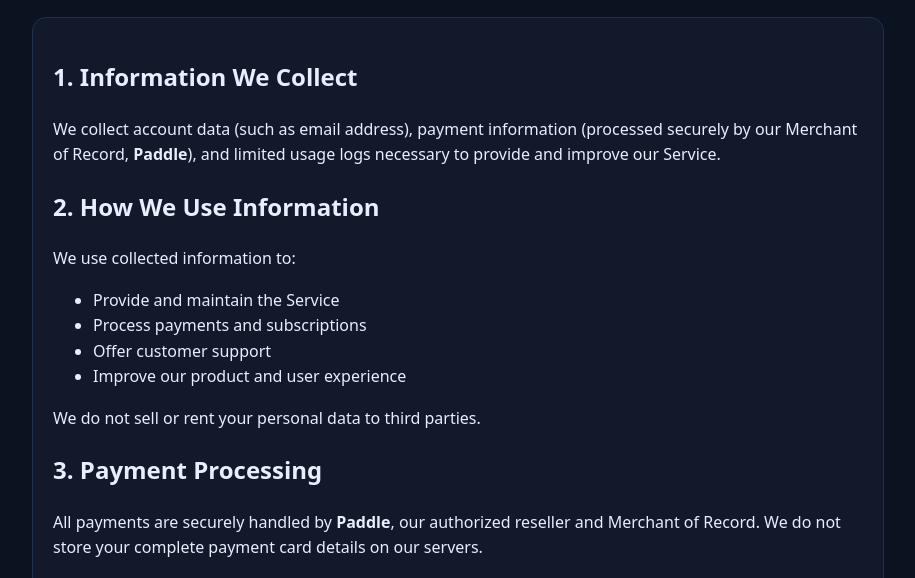
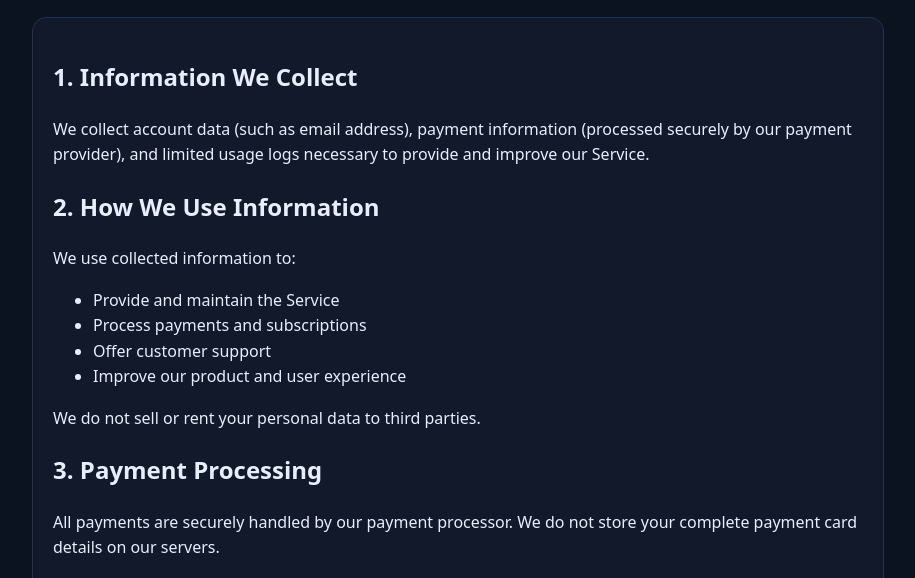
Before and after one commit to godman-cyber/my-website, a plain HTML site: page privacy/index.html in a window 1280 px wide. Shown: the part 194-772 px from the top of the page, without its empty margins (182-1097 px from the left). Drawn offline with Linux system fonts and the light colour scheme.

Commit message:
Update index.html

```diff
--- a/privacy/index.html
+++ b/privacy/index.html
@@ -34,7 +34,7 @@
   <p class="muted">Last updated: August 22, 2025</p>
   <div class="card">
     <h2>1. Information We Collect</h2>
-    <p>We collect account data (such as email address), payment information (processed securely by our Merchant of Record, <strong>Paddle</strong>), and limited usage logs necessary to provide and improve our Service.</p>
+    <p>We collect account data (such as email address), payment information (processed securely by our payment provider), and limited usage logs necessary to provide and improve our Service.</p>
 
     <h2>2. How We Use Information</h2>
     <p>We use collected information to:</p>
@@ -47,7 +47,7 @@
     <p>We do not sell or rent your personal data to third parties.</p>
 
     <h2>3. Payment Processing</h2>
-    <p>All payments are securely handled by <strong>Paddle</strong>, our authorized reseller and Merchant of Record. We do not store your complete payment card details on our servers.</p>
+    <p>All payments are securely handled by our payment processor. We do not store your complete payment card details on our servers.</p>
 
     <h2>4. Data Retention</h2>
     <p>We retain customer data only as long as necessary to comply with legal obligations, resolve disputes, and enforce agreements. Data that is no longer required will be securely deleted.</p>
@@ -80,7 +80,7 @@
     </div>
     <div><strong>Product</strong><br /><a href="/pricing">Pricing</a><br /><a href="/">Features</a></div>
     <div><strong>Legal</strong><br /><a href="/terms">Terms</a><br /><a href="/privacy">Privacy</a><br /><a href="/refund">Refund</a><br /><a href="/cancel">Cancel</a></div>
-    <div><strong>Billing</strong><br /><span class="muted">Merchant of Record: Paddle</span></div>
+    <div><strong>Billing</strong><br /><span class="muted">Cancel anytime from your account dashboard.</span></div>
   </div>
   <div class="container" style="padding:0 24px 26px"><div class="muted">© <span id="y"></span> SecureNet. All rights reserved.</div></div>
 </footer>
```
